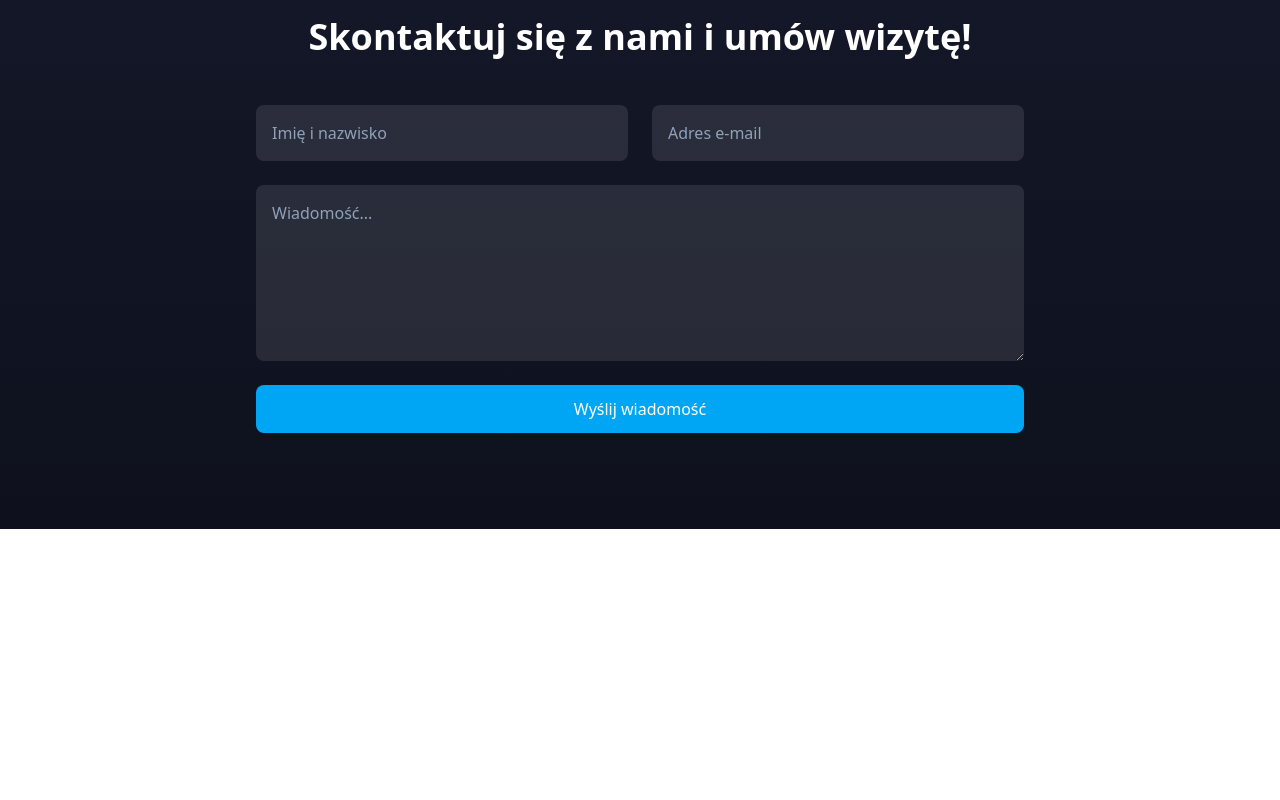
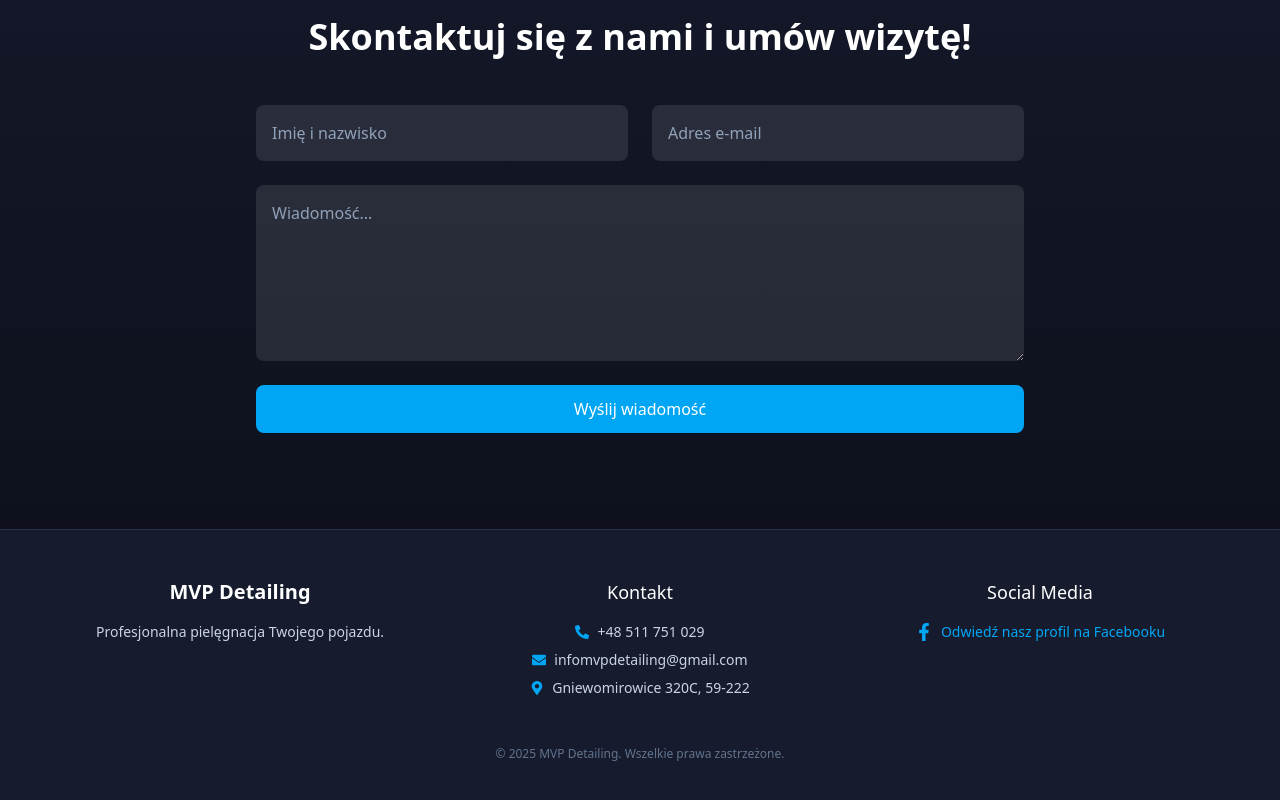
Before and after one commit to KacperWojdak/mvp-detailing-website, a React (Vite) app in the folder mvp-detailing/: page / in a window 1280 px wide. Shown: the part 3285-4085 px from the top of the page. Before the commit the page ends 3814 px from the top, so only its background shows below. Built offline with nearby package versions, Linux system fonts and the light colour scheme; grey boxes are pictures that could not be loaded.

Commit message:
Footer done

```diff
--- a/mvp-detailing/src/App.tsx
+++ b/mvp-detailing/src/App.tsx
@@ -6,6 +6,7 @@
 import Pricing from "./components/Pricing";
 import Location from "./components/Location";
 import Contact from "./components/Contact";
+import Footer from "./components/Footer";
 
 function App() {
   useEffect(() => {
@@ -21,6 +22,7 @@
       <Pricing />
       <Location />
       <Contact />
+      <Footer />
     </>
   );
 }
--- /dev/null
+++ b/mvp-detailing/src/components/Footer.tsx
@@ -0,0 +1,50 @@
+import { FaFacebookF, FaPhoneAlt, FaEnvelope, FaMapMarkerAlt } from "react-icons/fa";
+
+const Footer = () => {
+  return (
+    <footer className="bg-[#161b2d] text-slate-300 border-t border-white/10 py-12 px-6 md:px-12">
+      <div className="max-w-6xl mx-auto grid md:grid-cols-3 gap-12 text-center md:text-center">
+        <div>
+          <h3 className="text-white text-xl font-semibold mb-4">MVP Detailing</h3>
+          <p className="text-sm text-center">
+            Profesjonalna pielęgnacja Twojego pojazdu.
+          </p>
+        </div>
+
+        <div>
+          <h4 className="text-white text-lg font-medium mb-4">Kontakt</h4>
+          <ul className="space-y-2 text-sm mx-auto text-center">
+            <li className="flex items-center justify-center gap-2">
+              <FaPhoneAlt className="text-sky-500" /> +48 511 751 029
+            </li>
+            <li className="flex items-center justify-center gap-2">
+              <FaEnvelope className="text-sky-500" /> infomvpdetailing@gmail.com
+            </li>
+            <li className="flex items-center justify-center gap-2">
+              <FaMapMarkerAlt className="text-sky-500" /> Gniewomirowice 320C, 59-222
+            </li>
+          </ul>
+        </div>
+
+        <div>
+          <h4 className="text-white text-lg font-medium mb-4">Social Media</h4>
+          <div className="flex flex-col items-center gap-2 text-sky-500 text-sm">
+            <a
+              href="https://www.facebook.com/profile.php?id=61573451274213"
+              className="flex items-center gap-2 hover:text-white transition"
+            >
+              <FaFacebookF className="text-lg" />
+              <span>Odwiedź nasz profil na Facebooku</span>
+            </a>
+          </div>
+        </div>
+      </div>
+
+      <div className="text-center text-xs text-slate-500 mt-12">
+        &copy; {new Date().getFullYear()} MVP Detailing. Wszelkie prawa zastrzeżone.
+      </div>
+    </footer>
+  );
+};
+
+export default Footer;
```
